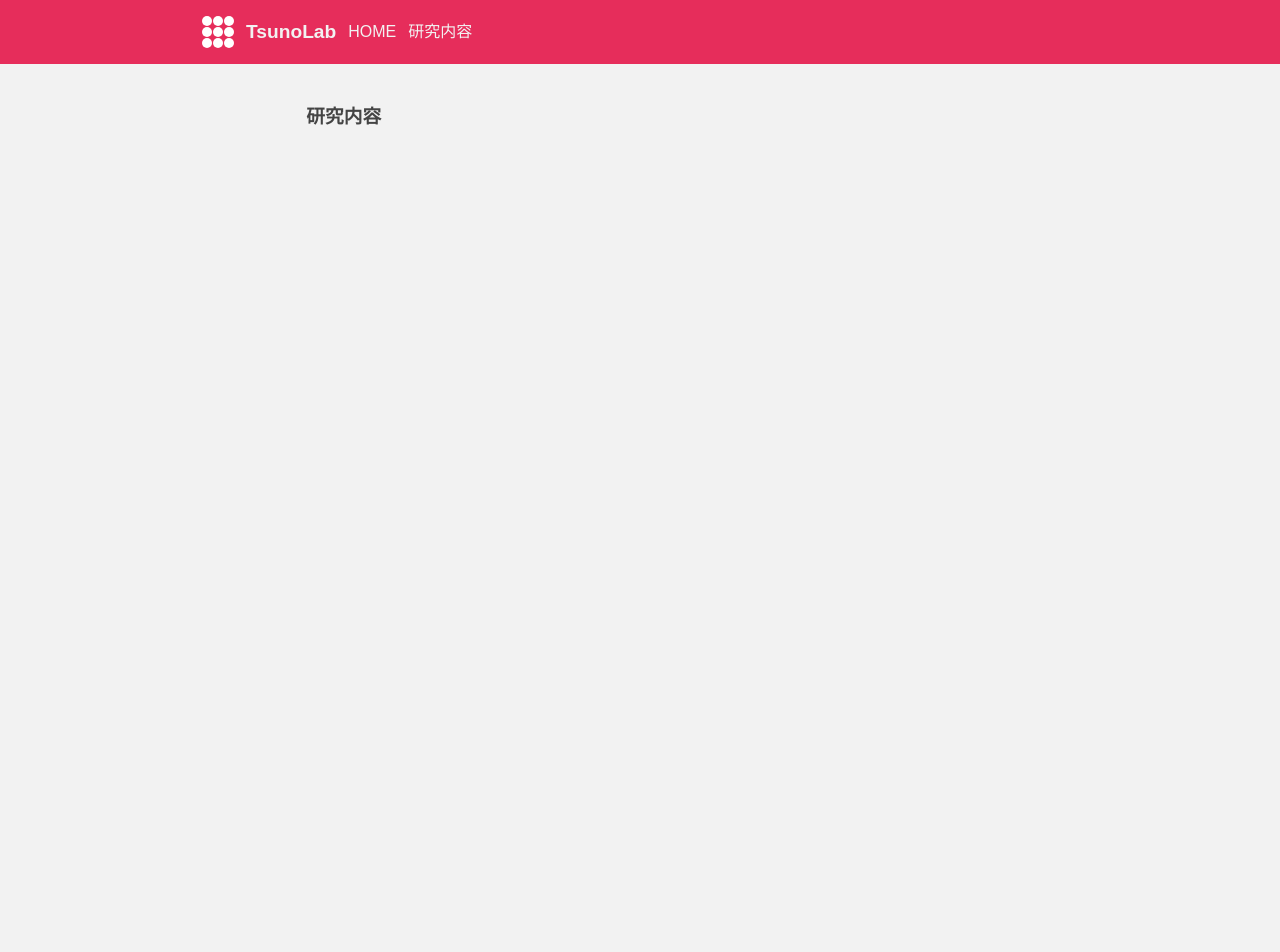
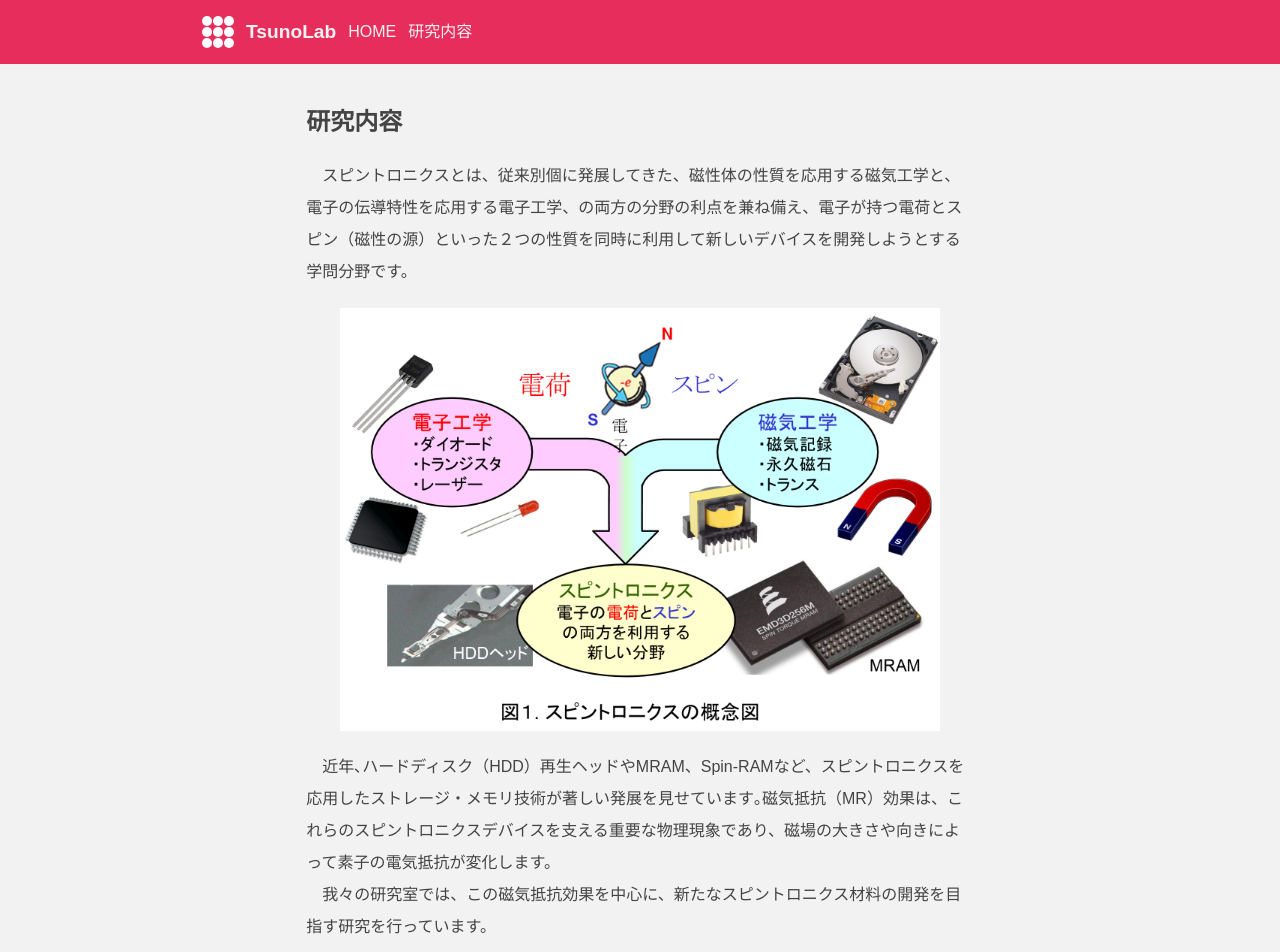
Before and after one commit to takatino/lab-test-site, a plain HTML site: page research.html in a window 1280 px wide. Shown: the top 952 px of the page. Before the commit the page ends 800 px from the top, so only its background shows below. Drawn offline with Linux system fonts and the light colour scheme.

Commit message:
研究内容ページの文と図を追加

```diff
--- a/css/research.css
+++ b/css/research.css
@@ -0,0 +1,12 @@
+.main p {
+    line-height: 2.0;
+}
+
+.main {
+    margin-bottom: 50px;
+}
+
+.main img {
+    width: 90%;
+    margin: 20px auto;
+}
--- a/research.html
+++ b/research.html
@@ -1,5 +1,6 @@
 <!DOCTYPE html>
 <html lang="en">
+
 <head>
     <meta charset="UTF-8">
     <meta http-equiv="X-UA-Compatible" content="IE=edge">
@@ -9,6 +10,7 @@
     <script src="./js/main.js"></script>
     <title>(金子）・角田研究室</title>
 </head>
+
 <body>
     <div class="navbar container">
         <div class="container">
@@ -40,9 +42,24 @@
     </div>
     <div class="main">
         <div class="container">
-            <h3>研究内容</h3>
-            <p></p>
+            <h2>研究内容</h2>
+            <p>　スピントロニクスとは、従来別個に発展してきた、磁性体の性質を応用する磁気工学と、電子の伝導特性を応用する電子工学、の両方の分野の利点を兼ね備え、電子が持つ電荷とスピン（磁性の源）といった２つの性質を同時に利用して新しいデバイスを開発しようとする学問分野です。
+            </p>
+
+            <img src="./imgs/researchimg1.png">
+
+            <p>　近年､ハードディスク（HDD）再生ヘッドやMRAM、Spin-RAMなど、スピントロニクスを応用したストレージ・メモリ技術が著しい発展を見せています｡磁気抵抗（MR）効果は、これらのスピントロニクスデバイスを支える重要な物理現象であり、磁場の大きさや向きによって素子の電気抵抗が変化します。
+            </p>
+            <p>　我々の研究室では、この磁気抵抗効果を中心に、新たなスピントロニクス材料の開発を目指す研究を行っています。</p>
+
+            <img src="./imgs/researchimg2.png">
+
+            <p>　例えば、現在の面記録密度（～1 Tbit/inch2）のHDDの記録ビットサイズは15 nm×45 nm程度ですが、更なる高密度化により、薄膜金属粒径（～10
+                nmφ）程度の大きさとなることが予想されています。このような微細な記録ビットからの磁気信号を再生する素子は、当然結晶粒径程度のサイズとならざるを得ません。ところが、これまでに応用されてきた巨大磁気抵抗（GMR）や、トンネル磁気抵抗（TMR）薄膜といった材料は、異種材料の人工積層構造から成っており、もはやその厚み（～20
+                nm）が再生ヘッドのシールドギャップに収まらない問題も生じています。これらの問題を根本的に解決するためには、単層極薄の単結晶薄膜で大きな磁気抵抗変化率（MR比）を実現できる新たな素子・材料を開発することが不可欠になっています。このような要請に応えるような新たな磁性材料の開発と、その実現のための物理現象の理解について研究をしています。
+            </p>
         </div>
     </div>
 </body>
+
 </html>
```
Also changed, not shown: imgs/researchimg1.png (added), imgs/researchimg2.png (added).
